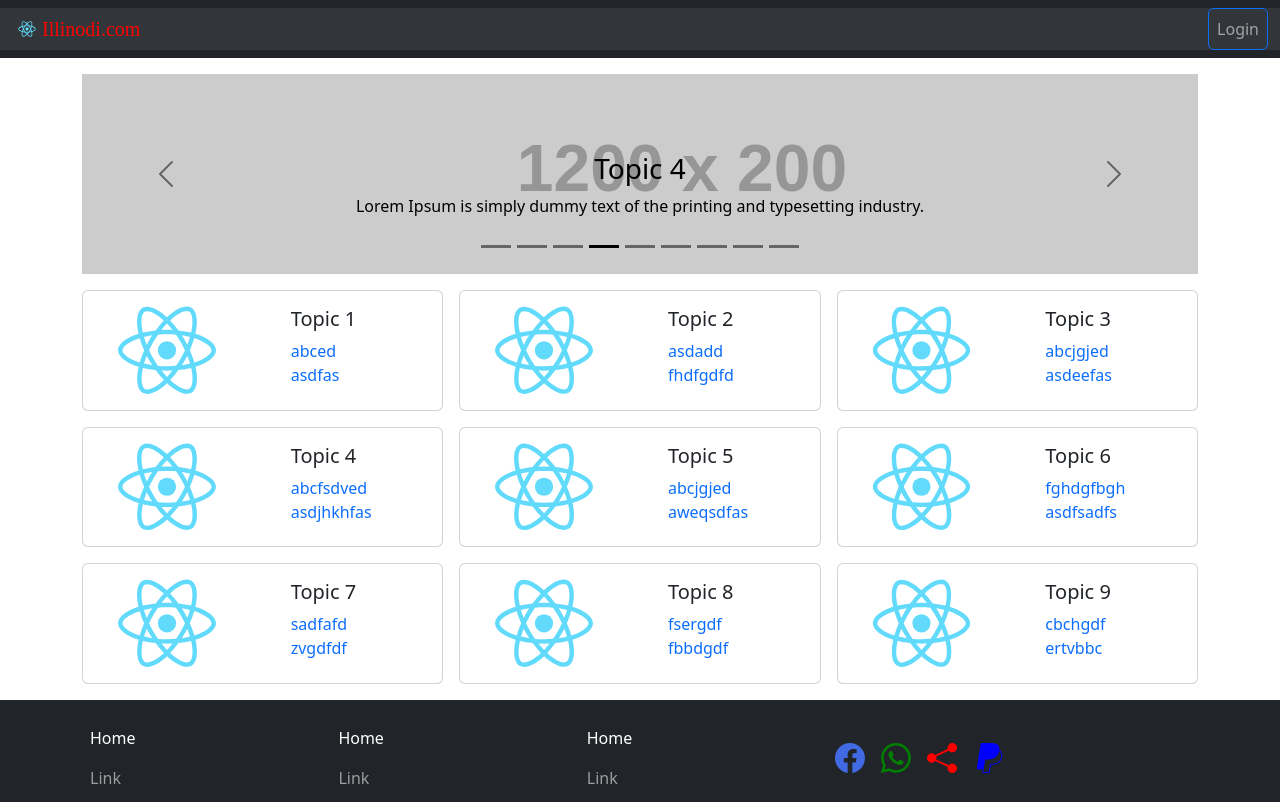
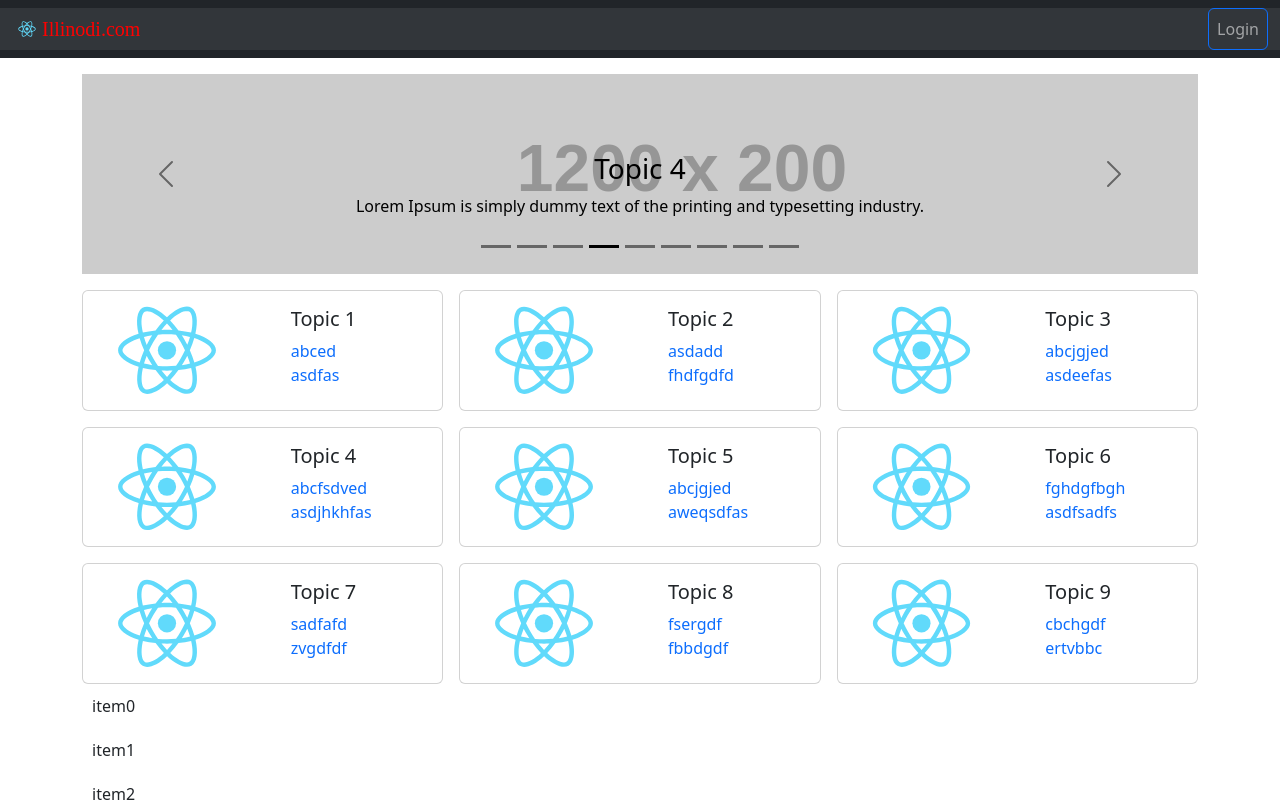
Before and after one commit to arunkjojo/illinodi, a React (Create React App) app in the folder frontend/: page / in a window 1280 px wide. Shown: the top 802 px of the page. Built offline with nearby package versions, Linux system fonts and the light colour scheme.

Commit message:
sample work

```diff
--- a/frontend/src/App.tsx
+++ b/frontend/src/App.tsx
@@ -1,72 +1,30 @@
-import React, { FC, lazy } from 'react'
-import { BrowserRouter } from 'react-router-dom';
+import React, { FC } from 'react'
+import { BrowserRouter, Routes, Route } from 'react-router-dom';
 
 // Css
 import 'bootstrap/dist/css/bootstrap.min.css';
 import './css/App.css';
 import './css/mediaQuery.css';
-// const UiVirtualScrollComponent = lazy(() => import('./components/UiVirtualScroll'));
+
+
+// Components
+import HeaderComponent from './components/Header';
+import FooterComponent from './components/Footer';
+
+// const HeaderComponent = lazy(() => import('./components/Header'));
+// const FooterComponent = lazy(() => import('./components/Footer'));
 
 // Pages
-// import { Home } from './pages/home';
+import HomePage from './pages/HomePage';
+import PaymentPage from './pages/PaymentPage';
+import LoginPage from './pages/LoginPage';
+// const HomePage = lazy(() => import('./pages/HomePage'));
 
-// const HomeUi = lazy(() => import('./pages/home'));
-
-// API
-// import callApi from './utils/apis/callApi';
-
-// Components
-// import Header from './components/Header';
-// import Footer from './components/Footer';
-// import UiVirtualScroll from './components/UiVirtualScroll';
-
-const HeaderComponent = lazy(() => import('./components/Header'));
-const FooterComponent = lazy(() => import('./components/Footer'));
+// const Application = lazy(() => import('./utils/routes'));
 
 
-const Application = lazy(() => import('./utils/routes'));
+const App: FC = () => {
 
-
-const App:FC = () => {
-  // const limit = 10
-  // // the number of items that we want to keep in memory - 300
-  // const buffer = limit * 3
-  // // the number of items that we want to cache when new chunk of data is loaded
-  // const cache = buffer - limit
-
-  // const datalist = 'item';
-  // const [items, setItems] = useState([])
-  // const [isLoading, setIsLoading] = useState(false)
-
-  // useEffect(() => {
-  //   setIsLoading(true)
-  //   callApi(0, buffer, datalist).then((res: any) => {
-  //     setItems(res)
-  //     setIsLoading(false)
-  //   })
-  // }, [buffer]);
-
-  // const prevCallback = (newOffset: number) => {
-  //   setIsLoading(true)
-
-  //   return callApi(newOffset, limit, datalist).then((res: any) => {
-  //     const newItems = [...res, ...items.slice(0, cache)] as any
-  //     setItems(newItems)
-  //     setIsLoading(false)
-  //     return true
-  //   })
-  // }
-
-  // const nextCallback = (newOffset: number) => {
-  //   setIsLoading(true)
-
-  //   return callApi(newOffset, limit, datalist).then((res: any) => {
-  //     const newItems = [...items.slice(-cache), ...res] as any
-  //     setItems(newItems)
-  //     setIsLoading(false)
-  //     return true
-  //   })
-  // }
   return (
     <BrowserRouter>
       <div className="App">
@@ -74,27 +32,15 @@ const App:FC = () => {
         <HeaderComponent />
         {/* Body */}
 
-          {/* <HomeUi />
+        {/* <Application /> */}
 
-          <UiVirtualScrollComponent
-            buffer={buffer}
-            rowHeight={39}
-            height="50vh"
-            limit={limit}
-            datalist = {datalist}
-            onPrevCallback={prevCallback}
-            onNextCallback={nextCallback}
-          >
-            <>
-              {items.map((item: any, index: number) => (
-                <div style={{ padding: '10px' }}>
-                  {isLoading ? <>Loading...</> : item}
-                </div>
-              ))}
-            </>
-          </UiVirtualScrollComponent> */}
-
-          <Application />
+        <Routes >
+          <Route index path="/" element={<HomePage />} />
+          <Route index path="/home" element={<HomePage />} />
+          <Route path="login" element={<LoginPage />} />
+          <Route path="payment" element={<PaymentPage />} />
+          <Route index path="*" element={<HomePage />} />
+        </Routes>
 
         {/* Footer */}
         <FooterComponent />
--- a/frontend/src/components/Header.tsx
+++ b/frontend/src/components/Header.tsx
@@ -7,7 +7,7 @@ const Header:FC = () => {
     return (
         <Navbar collapseOnSelect expand="lg" bg="dark" variant="dark">
             <Container fluid className='header-container'>
-                <Navbar.Brand className="brand" href="#home">
+                <Navbar.Brand className="brand" href="/">
                     {/* <img
                         alt={APP_DETAILS.APP_NAME}
                         src={`../../assets/svg/logo.svg`}
--- a/frontend/src/css/App.css
+++ b/frontend/src/css/App.css
@@ -27,6 +27,13 @@
   text-align: center;
 }
 
+.centered {
+  height: 100vh; /* Magic here */
+  display: flex;
+  justify-content: center;
+  align-items: center;
+}
+
 a {
   text-decoration: none;
 }
--- a/frontend/src/index.tsx
+++ b/frontend/src/index.tsx
@@ -8,9 +8,7 @@ import reportWebVitals from './reportWebVitals';
 const root = ReactDOM.createRoot(
   document.getElementById('root') as HTMLElement
 );
-root.render(
-  <App />
-);
+root.render(<App />);
 
 // If you want your app to work offline and load faster, you can change
 // unregister() to register() below. Note this comes with some pitfalls.
--- /dev/null
+++ b/frontend/src/pages/HomePage.tsx
@@ -0,0 +1,101 @@
+import React, { useEffect, useState, FC, lazy, Suspense } from 'react'
+import { Container, Row, Col, Card, Image } from 'react-bootstrap';
+import logo from '../assets/svg/logo.svg'
+import { homeMenuData } from '../utils/db/DUMMY';
+import callApi from '../utils/apis/callApi';
+// import ControlledCarousel from '../../components/Carousel';
+
+const ControlledCarousel = lazy(() => import('../components/Carousel'));
+const UiVirtualScrollComponent = lazy(() => import('../components/UiVirtualScroll'));
+
+const Home: FC = () => {
+  const limit = 10
+  // the number of items that we want to keep in memory - 300
+  const buffer = limit * 3
+  // the number of items that we want to cache when new chunk of data is loaded
+  const cache = buffer - limit
+
+  const datalist = 'item';
+  const [items, setItems] = useState([])
+  const [isLoading, setIsLoading] = useState(false)
+
+  useEffect(() => {
+    setIsLoading(true)
+    callApi(0, buffer, datalist).then((res: any) => {
+      setItems(res)
+      setIsLoading(false)
+    })
+  }, [buffer]);
+
+  const prevCallback = (newOffset: number) => {
+    setIsLoading(true)
+
+    return callApi(newOffset, limit, datalist).then((res: any) => {
+      const newItems = [...res, ...items.slice(0, cache)] as any
+      setItems(newItems)
+      setIsLoading(false)
+      return true
+    })
+  }
+
+  const nextCallback = (newOffset: number) => {
+    setIsLoading(true)
+
+    return callApi(newOffset, limit, datalist).then((res: any) => {
+      const newItems = [...items.slice(-cache), ...res] as any
+      setItems(newItems)
+      setIsLoading(false)
+      return true
+    })
+  }
+  return (
+    <Container className='home-container'>
+      <Suspense fallback={<div>Loading...</div>}>
+        <ControlledCarousel data={homeMenuData} />
+      </Suspense>
+
+      <Row className="g-3">
+
+        {homeMenuData.map((data, index) =>
+          <Col key={index} xs="4">
+            <Card>
+              <div className="row card-horizontal no-gutters">
+                <div className="col card-image">
+                  <Image className="" src={`${logo}`} alt={`${logo}`} />
+                </div>
+                <div className="col d-none d-md-block">
+                  <Card.Body className="card-body">
+                    <Card.Title className="card-title">{data.topic}</Card.Title>
+                    <Card.Text className="card-text">
+                      {data.links.map((linkData, ind) => <><Card.Link key={ind}>{linkData}</Card.Link><br /></>)}
+                    </Card.Text>
+                  </Card.Body>
+                </div>
+              </div>
+            </Card>
+          </Col>
+        )}
+
+      </Row>
+
+      <UiVirtualScrollComponent
+        buffer={buffer}
+        rowHeight={39}
+        height="50vh"
+        limit={limit}
+        datalist = {datalist}
+        onPrevCallback={prevCallback}
+        onNextCallback={nextCallback}
+      >
+        <>
+          {items.map((item: any, index: number) => (
+            <div style={{ padding: '10px' }}>
+              {isLoading ? <>Loading...</> : item}
+            </div>
+          ))}
+        </>
+      </UiVirtualScrollComponent>
+    </Container>
+  )
+}
+export default Home;
--- /dev/null
+++ b/frontend/src/pages/LoginPage.tsx
@@ -0,0 +1,9 @@
+import React, { FC } from 'react'
+import { Container } from 'react-bootstrap';
+
+const Login:FC = () => {
+  return (
+    <Container className="centered">Login</Container>
+  )
+}
+export default Login;
--- a/frontend/src/pages/home/index.tsx
+++ /dev/null
@@ -1,42 +0,0 @@
-import React, { FC, lazy, Suspense } from 'react'
-import { Container, Row, Col, Card, Image } from 'react-bootstrap';
-import logo from '../../assets/svg/logo.svg'
-import { homeMenuData } from '../../utils/db/DUMMY';
-// import ControlledCarousel from '../../components/Carousel';
-
-const ControlledCarousel = lazy(() => import('../../components/Carousel'));
-
-const Home:FC = () => {
-  return (
-    <Container className='home-container'>
-      <Suspense fallback = {<div>Loading...</div>}>
-        <ControlledCarousel data={homeMenuData} />
-      </Suspense>
-
-      <Row className="g-3">
-
-        {homeMenuData.map((data, index) =>
-          <Col key={index} xs="4">
-            <Card>
-              <div className="row card-horizontal no-gutters">
-                <div className="col card-image">
-                  <Image className="" src={`${logo}`} alt={`${logo}`} />
-                </div>
-                <div className="col d-none d-md-block">
-                  <Card.Body className="card-body">
-                    <Card.Title className="card-title">{data.topic}</Card.Title>
-                    <Card.Text className="card-text">
-                      {data.links.map((linkData, ind) => <><Card.Link key={ind}>{linkData}</Card.Link><br /></>)}
-                    </Card.Text>
-                  </Card.Body>
-                </div>
-              </div>
-            </Card>
-          </Col>
-        )}
-
-      </Row>
-    </Container>
-  )
-}
-export default Home;
--- a/frontend/src/pages/login/index.tsx
+++ /dev/null
@@ -1,8 +0,0 @@
-import React, { FC } from 'react'
-
-const Login:FC = () => {
-  return (
-    <div>Login</div>
-  )
-}
-export default Login;
--- a/frontend/src/utils/routes/index.tsx
+++ b/frontend/src/utils/routes/index.tsx
@@ -1,19 +1,19 @@
-import React, {FC, lazy} from 'react'
+import React, { FC, lazy } from 'react'
 import { Routes, Route } from "react-router-dom";
 import { AppRouterProps } from '../interfaces'
 
-const HomePage = lazy(() => import('../../pages/home'));
-const PaymentPage = lazy(() => import('../../pages/payment'));
-const LoginPage = lazy(() => import('../../pages/login'));
+const HomePage = lazy(() => import('../../pages/HomePage'));
+const PaymentPage = lazy(() => import('../../pages/PaymentPage'));
+const LoginPage = lazy(() => import('../../pages/LoginPage'));
 
-const AppRouter:FC<AppRouterProps> = (props) => {
+const AppRouter: FC<AppRouterProps> = (props) => {
   return (
     <Routes >
-        <Route path="/" element={<HomePage />} />
-        <Route path="/home" element={<HomePage />} />
-        <Route path="login" element={<LoginPage />} />
-        <Route path="payment" element={<PaymentPage />} />
-        <Route path="*" element={<HomePage />} />
+      <Route index path="/" element={<HomePage />} />
+      <Route index path="/home" element={<HomePage />} />
+      <Route path="login" element={<LoginPage />} />
+      <Route path="payment" element={<PaymentPage />} />
+      <Route index path="*" element={<HomePage />} />
     </Routes>
   )
 }
```
Also changed, not shown: frontend/src/pages/PaymentPage.tsx (renamed from frontend/src/pages/payment/index.tsx, +6 -3 lines), 1 other file (tests, documents, lock files or other folders).
